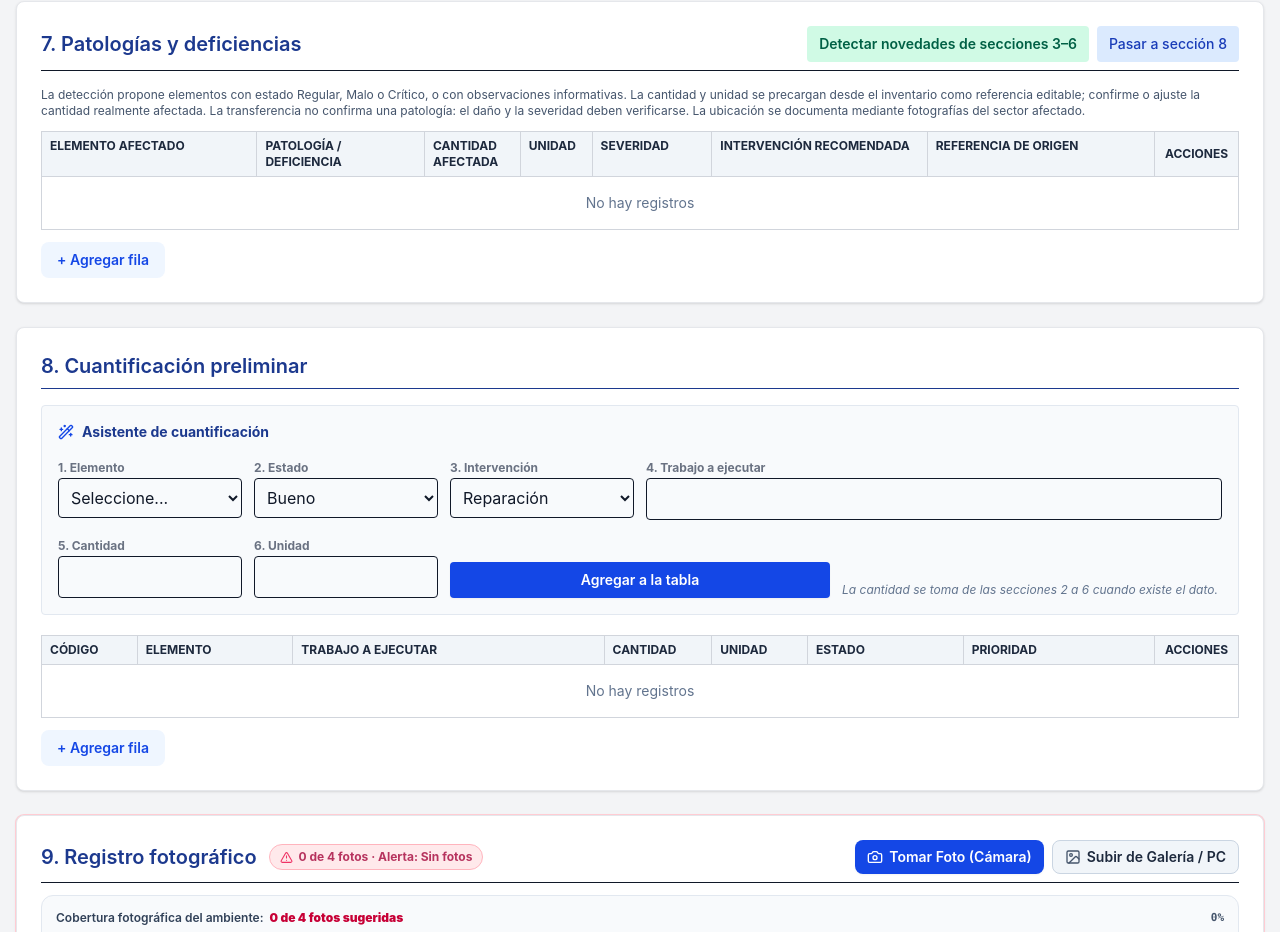
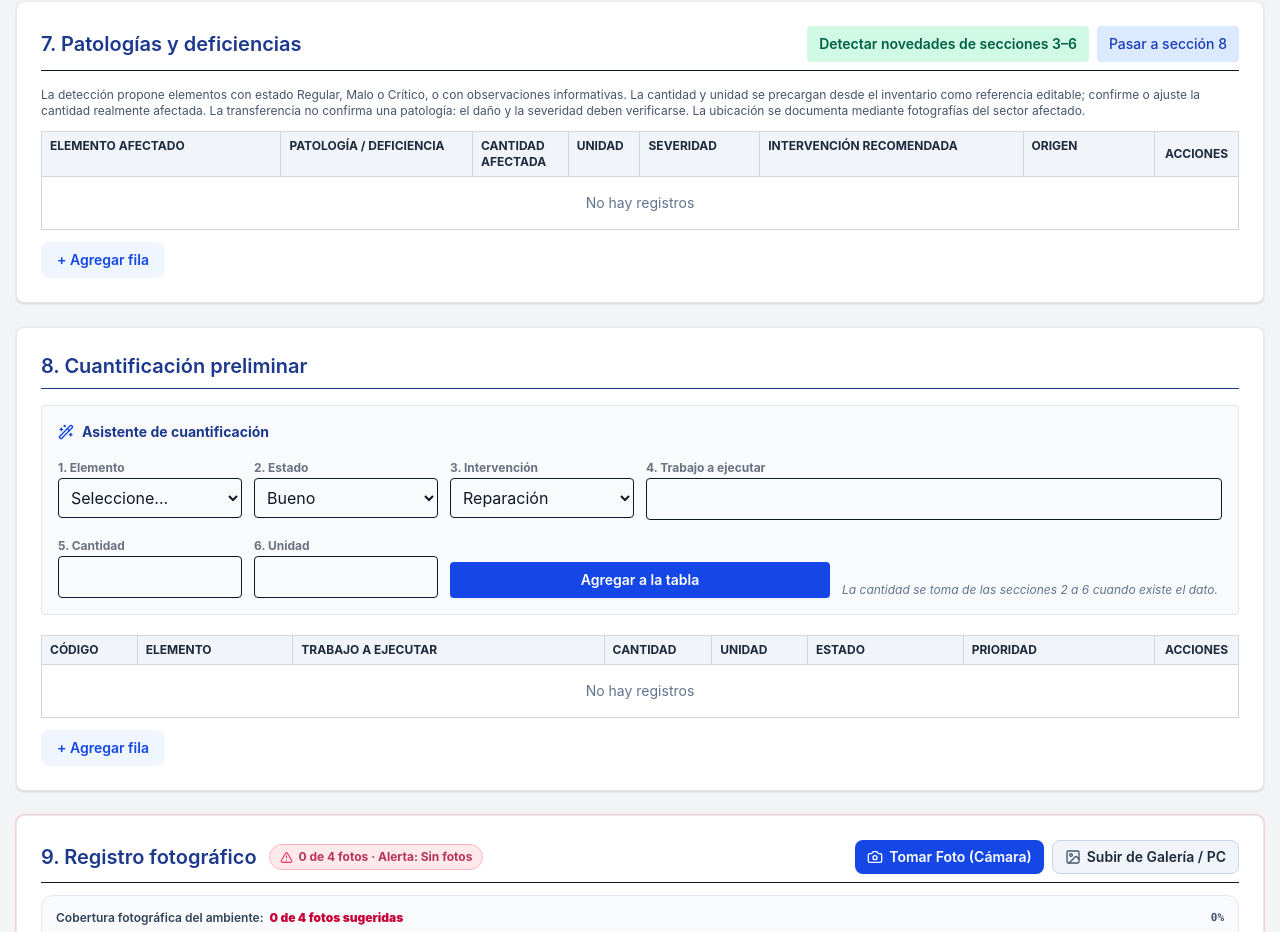
Before and after one commit to saritama26-coder/relevamiento-gasv-v1.0, a React (Vite) app: page / in a window 1280 px wide. Shown: the part 2316-3248 px from the top of the page. Built offline with nearby package versions, Linux system fonts and the light colour scheme.

Commit message:
Compacta y enlaza referencias de origen en patologías

```diff
--- a/src/components/FichaForm.tsx
+++ b/src/components/FichaForm.tsx
@@ -840,7 +840,7 @@ export function FichaForm({
       </div>
 
       {/* 3. Elementos constructivos y acabados */}
-      <div className={`print-card bg-white p-6 rounded-lg shadow-sm border border-gray-200 ${!printSections.constructivos ? 'print:hidden' : ''}`}>
+      <div id="inventario-s3" className={`print-card bg-white p-6 rounded-lg shadow-sm border border-gray-200 ${!printSections.constructivos ? 'print:hidden' : ''}`}>
         <h2 className="text-xl font-semibold text-blue-900 mb-4 border-b pb-2 print:text-lg">
           3. Elementos constructivos y acabados
         </h2>
@@ -863,7 +863,7 @@ export function FichaForm({
       </div>
 
       {/* 4. Aparatos y equipamiento */}
-      <div className={`print-card bg-white p-6 rounded-lg shadow-sm border border-gray-200 ${!printSections.equipamiento ? 'print:hidden' : ''}`}>
+      <div id="inventario-s4" className={`print-card bg-white p-6 rounded-lg shadow-sm border border-gray-200 ${!printSections.equipamiento ? 'print:hidden' : ''}`}>
         <h2 className="text-xl font-semibold text-blue-900 mb-4 border-b pb-2 print:text-lg">
           4. Aparatos y equipamiento
         </h2>
@@ -885,7 +885,7 @@ export function FichaForm({
       </div>
 
       {/* 5. Instalaciones eléctricas */}
-      <div className={`print-card bg-white p-6 rounded-lg shadow-sm border border-gray-200 ${!printSections.electricas ? 'print:hidden' : ''}`}>
+      <div id="inventario-s5" className={`print-card bg-white p-6 rounded-lg shadow-sm border border-gray-200 ${!printSections.electricas ? 'print:hidden' : ''}`}>
         <h2 className="text-xl font-semibold text-blue-900 mb-4 border-b pb-2 print:text-lg">
           5. Instalaciones eléctricas
         </h2>
@@ -906,7 +906,7 @@ export function FichaForm({
       </div>
 
       {/* 6. Instalaciones hidrosanitarias */}
-      <div className={`print-card bg-white p-6 rounded-lg shadow-sm border border-gray-200 ${!printSections.hidrosanitarias ? 'print:hidden' : ''}`}>
+      <div id="inventario-s6" className={`print-card bg-white p-6 rounded-lg shadow-sm border border-gray-200 ${!printSections.hidrosanitarias ? 'print:hidden' : ''}`}>
         <h2 className="text-xl font-semibold text-blue-900 mb-4 border-b pb-2 print:text-lg">
           6. Instalaciones hidrosanitarias
         </h2>
@@ -1042,24 +1042,36 @@ export function FichaForm({
           </div>
         )}
         <DataTable
-          data={ficha.pat.map((row) => ({
-            ...row,
-            referenciaOrigen: normalizePathologySourceReference(row.referenciaOrigen),
-          }))}
+          data={ficha.pat.map((row) => {
+            const reference = normalizePathologySourceReference(row.referenciaOrigen);
+            const compactReference = /^S[3-6]$/i.test(reference) && row.elemento
+              ? `${reference} · ${row.elemento}`
+              : reference;
+            return { ...row, referenciaOrigen: compactReference };
+          })}
           onChange={handlePatTableChange}
+          onDisplayOnlyClick={(row) => {
+            const section = String(row.referenciaOrigen || '').match(/^(S[3-6])/i)?.[1]?.toUpperCase();
+            if (!section) return;
+            const target = document.getElementById(`inventario-${section.toLowerCase()}`);
+            target?.scrollIntoView({ behavior: 'smooth', block: 'start' });
+            if (target) {
+              target.classList.add('ring-2', 'ring-blue-400');
+              window.setTimeout(() => target.classList.remove('ring-2', 'ring-blue-400'), 1800);
+            }
+          }}
           fixedLayout
           actionMenu
           actionWidth="7%"
           actionMinWidth={84}
           columns={[
-            { key: 'elemento', label: 'Elemento afectado', type: 'text', dataListId: 'list-pat-elem', width: '18%' },
-            { key: 'patologia', label: 'Patología / deficiencia', type: 'text', dataListId: 'list-pat-tipos', width: '14%' },
-
+            { key: 'elemento', label: 'Elemento afectado', type: 'text', dataListId: 'list-pat-elem', width: '20%' },
+            { key: 'patologia', label: 'Patología / deficiencia', type: 'text', dataListId: 'list-pat-tipos', width: '16%' },
             { key: 'cantidad', label: 'Cantidad afectada', type: 'number', width: '8%' },
             { key: 'unidad', label: 'Unidad', type: 'text', dataListId: 'list-unidades', width: '6%' },
             { key: 'severidad', label: 'Severidad', type: 'select', options: SEVERIDADES, width: '10%' },
-            { key: 'intervencion', label: 'Intervención recomendada', type: 'select', options: INTERVENCIONES, width: '18%' },
-            { key: 'referenciaOrigen', label: 'Referencia de origen', type: 'text', width: '19%', displayOnly: true },
+            { key: 'intervencion', label: 'Intervención recomendada', type: 'select', options: INTERVENCIONES, width: '22%' },
+            { key: 'referenciaOrigen', label: 'Origen', type: 'text', width: '11%', displayOnly: true, displayKind: 'sourceReference' },
           ]}
         />
       </div>
```
